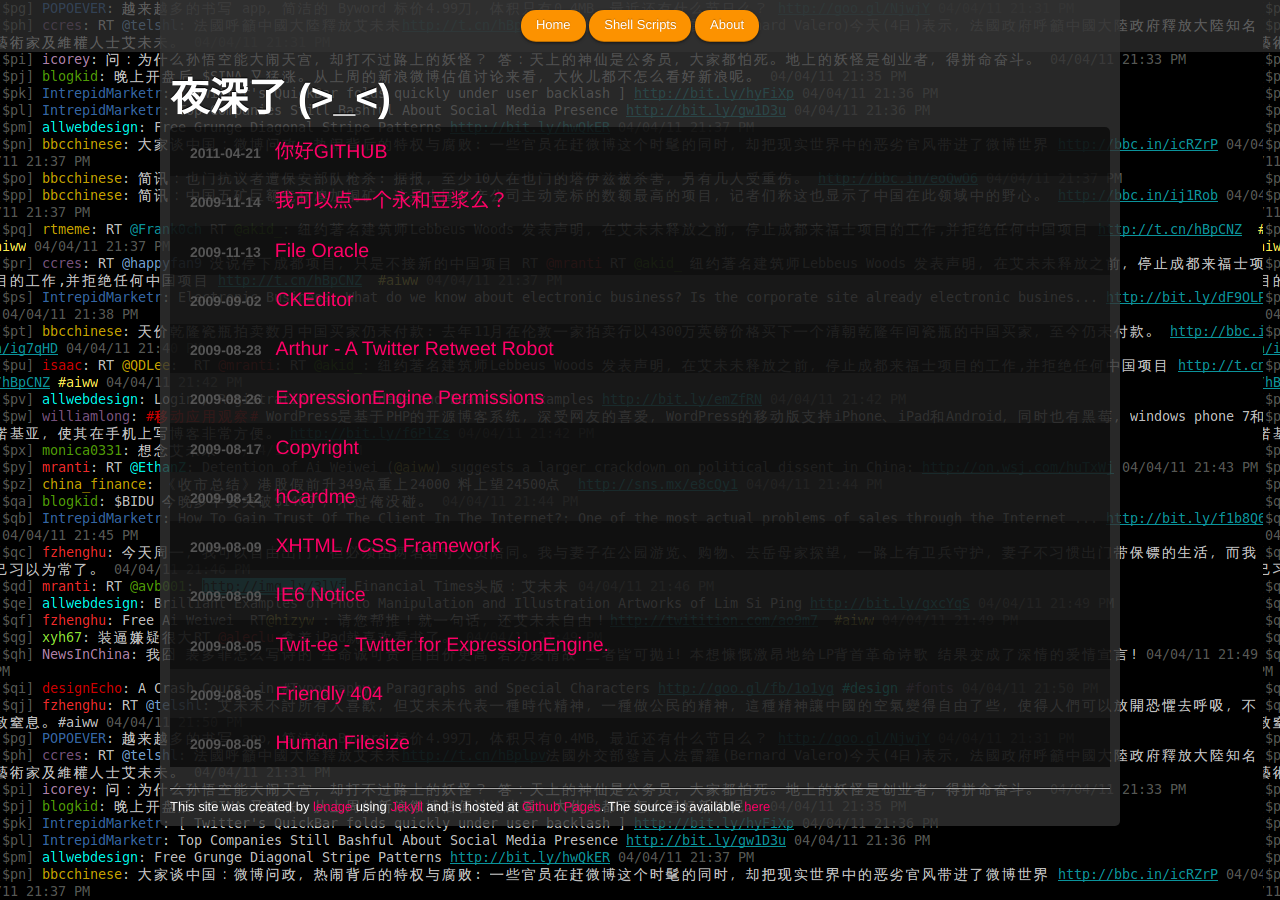
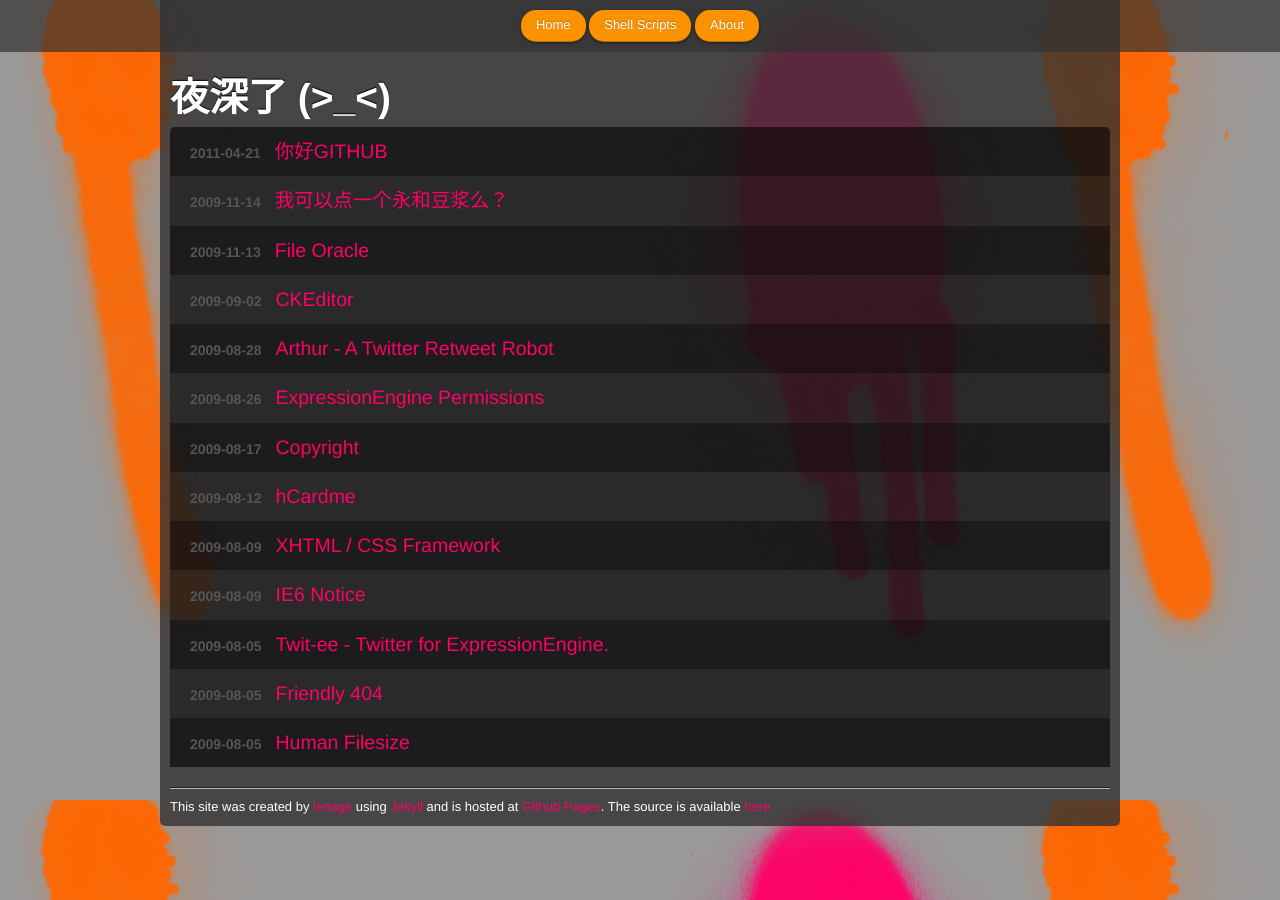
Before and after one commit to lenage/blog, a Jekyll site: the page built from index.html, in a window 1280 px wide. Built offline with Jekyll 4.4.1, drawn with Linux system fonts in a browser that asks for light colours; nearby versions of some CDN libraries; Markdown is read by kramdown in place of the engine named in the settings.

Commit message:
换背景

```diff
--- a/css/screen.css
+++ b/css/screen.css
@@ -43,7 +43,7 @@ hgroup, menu, nav, section {
 body
   {
   font: 81.25%/1.5 Helvetica, Arial, "Lucida Grande", "Lucida Sans", Tahoma, Verdana, sans-serif;
-  background: #999999 url(/images/backgrounds/background.png) repeat;
+  background: #999999 url(/images/backgrounds/background.jpg) repeat;
   color: #000;
   text-align:center;
 }
```
